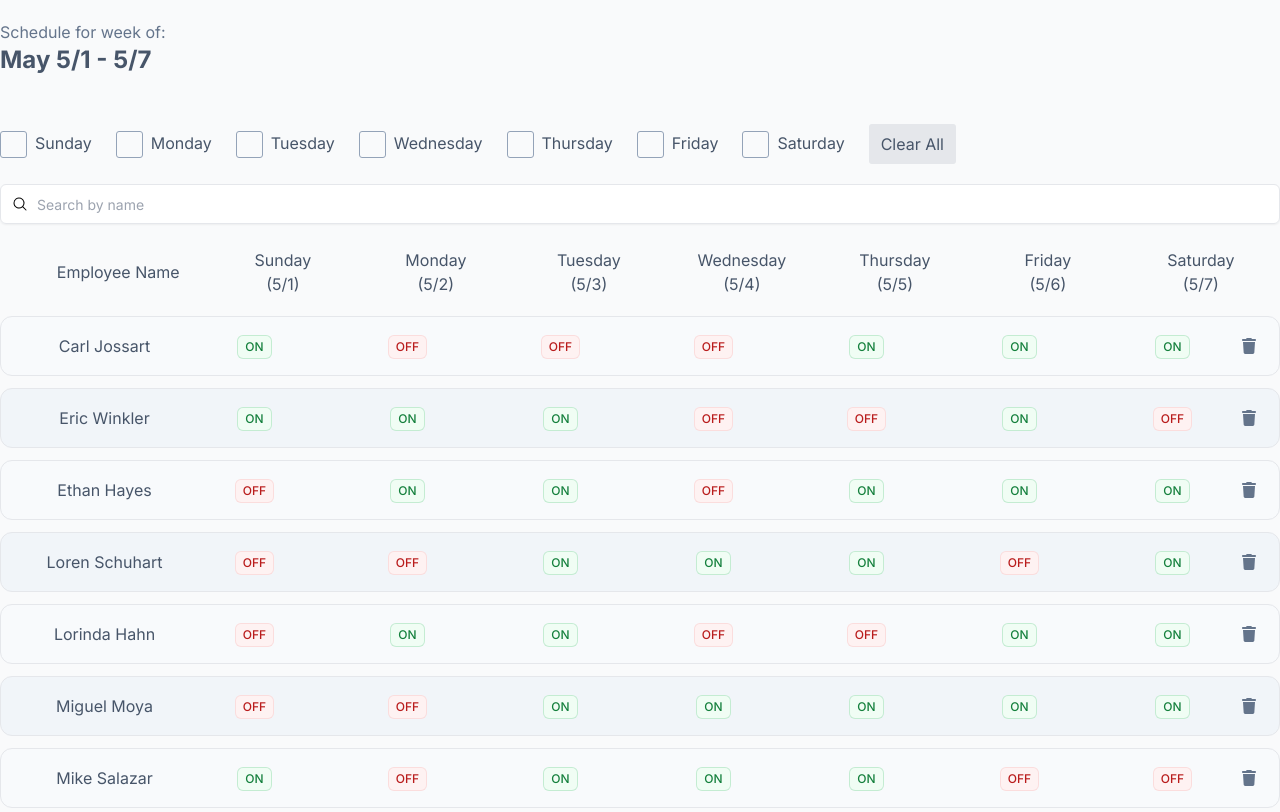
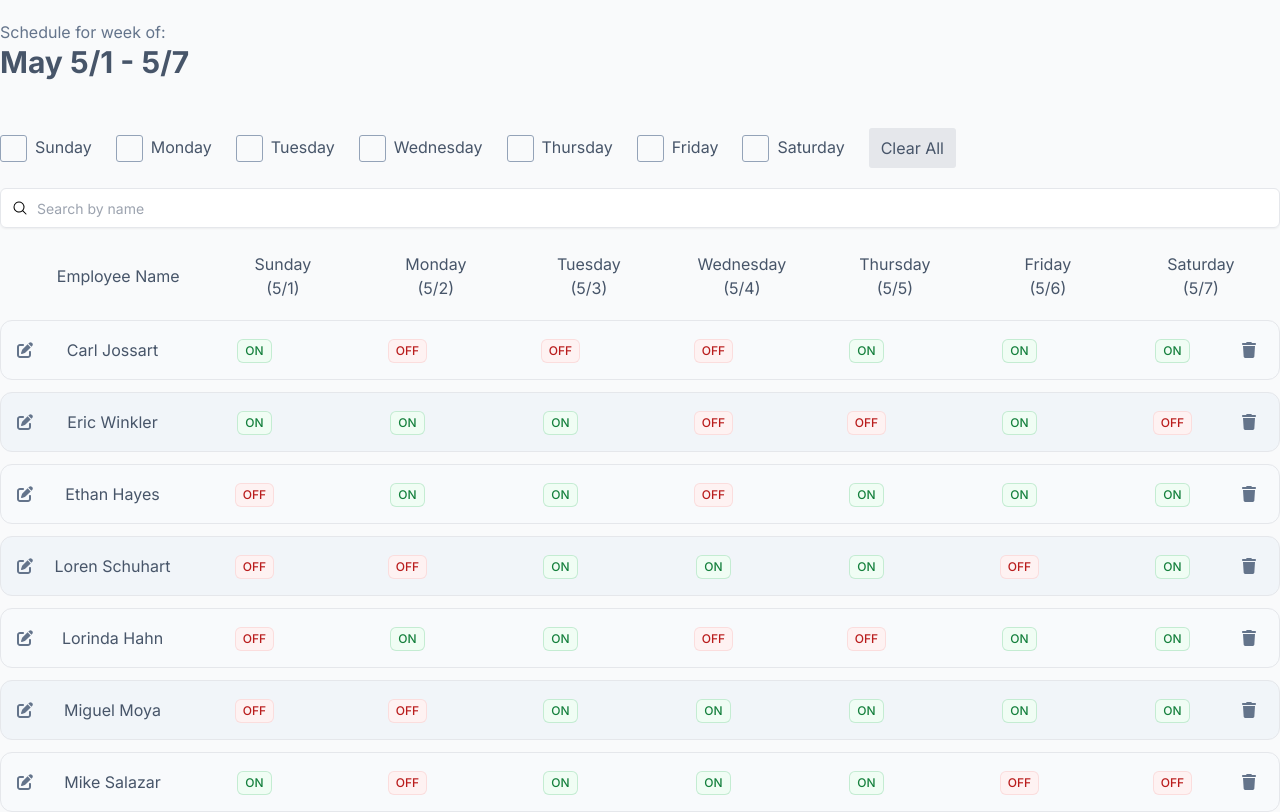
Before and after one commit to mmoya26/DSP-Client, a Next.js app: page /schedules in a window 1280 px wide. Shown: the top 812 px of the page. Built offline with nearby package versions, Linux system fonts and the light colour scheme.

Commit message:
Add edit button icon + make h1 date larger

```diff
--- a/src/components/ScheduleLineItem.js
+++ b/src/components/ScheduleLineItem.js
@@ -1,6 +1,6 @@
 import React from "react";
 import { FontAwesomeIcon } from "@fortawesome/react-fontawesome";
-import { faTrash } from "@fortawesome/free-solid-svg-icons";
+import { faTrash, faPenToSquare } from "@fortawesome/free-solid-svg-icons";
 import { generateScheduleBadge } from "@/helpers/generateScheduleBadge";
 
 export default function ScheduleLineItem(props) {
@@ -13,9 +13,15 @@ export default function ScheduleLineItem(props) {
       className="flex border-solid border border-grey-200 rounded-[12px] items-center mb-3"
       style={{
         backgroundColor: `${n % 2 === 0 ? "#f8fafc" : "#f1f5f9"}`,
-			}}
-		>
-			<div className="text-slate-600 basis-1/4 p-4 text-center">{name}</div>
+      }}>
+      <div className="text-slate-600 basis-1/4 p-4 text-center flex items-center">
+        <FontAwesomeIcon
+          icon={faPenToSquare}
+          className="text-slate-500 cursor-pointer"
+          onClick={() => removeEmployee(id)}
+        />
+        <span className="block mx-auto">{name}</span>
+      </div>
       <div className="flex gap-[60px] text-center">
         {Object.keys(daysWorking).map((day, i) => {
           return (
--- a/src/pages/schedules.js
+++ b/src/pages/schedules.js
@@ -9,7 +9,6 @@ import uuid from "react-uuid";
 import {
   faChevronLeft,
   faChevronRight,
-	faPlus,
 } from "@fortawesome/free-solid-svg-icons";
 import {
   EditScheduleContext,
@@ -46,8 +45,7 @@ export default function Schedules() {
         size="small"
         aria-label="close"
         color="inherit"
-				onClick={handleSnackBarClose}
-			>
+        onClick={handleSnackBarClose}>
         <CloseIcon fontSize="small" />
       </IconButton>
     </React.Fragment>
@@ -55,7 +53,7 @@ export default function Schedules() {
 
   return (
     <div className="mx-auto mt-5 max-w-screen-2xl">
-			<h1 className="text-slate-600 font-bold text-2xl mb-12">
+      <h1 className="text-slate-600 font-bold text-3xl mb-12">
         <p className="text-slate-500 font-normal text-base">
           Schedule for week of:
         </p>
@@ -82,8 +80,7 @@ export default function Schedules() {
                 className={`text-slate-600 text-center w-[93px] ${
                   isActive ? "font-bold" : ""
                 }`}
-								key={uuid()}
-							>
+                key={uuid()}>
                 {d} <br />
                 (5/{i + 1})
               </div>
```
Lines whose indentation alone changed are shown as unchanged.
